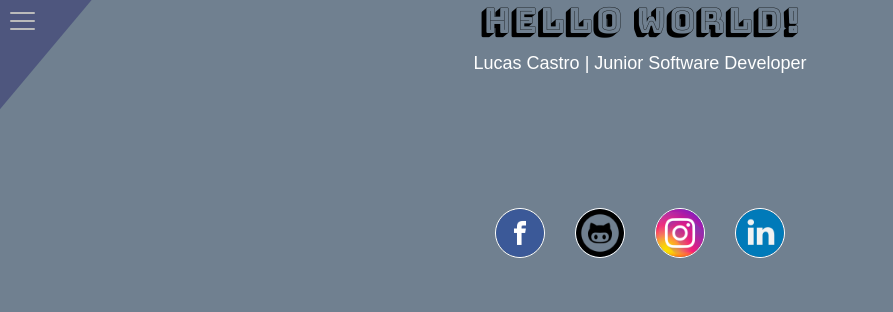
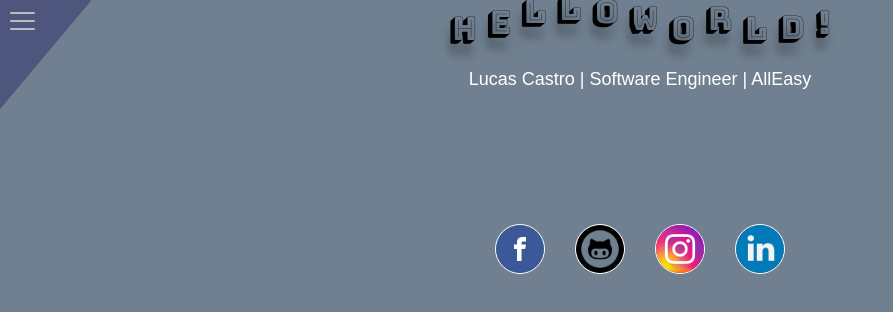
Before and after one commit to lecastro/Portfolio-ninja-vue, a Vue app: page /about in a window 1280 px wide. Shown: the top 312 px of the page, without its empty margins (0-893 px from the left). Built offline with nearby package versions, Linux system fonts and the light colour scheme; no server answers.

Commit message:
criando letras animadas

```diff
--- /dev/null
+++ b/src/components/AnimatedLetters.vue
@@ -0,0 +1,121 @@
+<template>
+<div id="message">
+    <h1>
+        <span class="animationLetters" :class="{'stopLetters':isActive}">H</span>
+        <span class="animationLetters" :class="{'stopLetters':isActive}">e</span>
+        <span class="animationLetters" :class="{'stopLetters':isActive}">l</span>
+        <span class="animationLetters" :class="{'stopLetters':isActive}">l</span>
+        <span class="animationLetters" :class="{'stopLetters':isActive}">o</span>
+        <span class="animationLetters" :class="{'stopLetters':isActive}">W</span>
+        <span class="animationLetters" :class="{'stopLetters':isActive}">o</span>
+        <span class="animationLetters" :class="{'stopLetters':isActive}">r</span>
+        <span class="animationLetters" :class="{'stopLetters':isActive}">l</span>
+        <span class="animationLetters" :class="{'stopLetters':isActive}">d</span>
+        <span class="animationLetters" :class="{'stopLetters':isActive}">!</span>
+    </h1>
+</div>
+</template>
+
+<script>
+export default {
+    props: {
+        isActive: {
+            type: Boolean,
+        }
+    },
+}
+</script>
+
+<style scoped>
+#message h1 {
+    color: #000;
+    font-size: 2.0rem;
+    font-family: 'Bungee Shade';
+}
+
+/* aqui a messagem começa a pula */
+
+.animationLetters {
+    padding: 10px 5px;
+    display: inline-block;
+    animation: animate .7s infinite alternate;
+    text-shadow: 0 9px 0 transparent, 0 10px 10px rgba(0, 0, 0, 0.4);
+}
+
+.stopLetters {
+    animation: stop .7s infinite alternate;
+}
+
+@keyframes animate {
+    0% {
+        transform: translateY(0px);
+    }
+
+    50% {
+        transform: translateY(-20px);
+    }
+
+    100% {
+        transform: translateY(0px);
+    }
+
+}
+
+/* para a animação */
+#message h1 span {
+    padding: 10px 5px;
+    display: inline-block;
+    text-shadow: 0 9px 0 transparent, 0 10px 10px rgba(0, 0, 0, 0.4);
+}
+
+/* nessa etapa o pulo fica mais lento */
+#message h1 span:nth-child(1) {
+    animation-delay: .1s;
+}
+
+#message h1 span:nth-child(2) {
+    animation-delay: .3s;
+}
+
+#message h1 span:nth-child(3) {
+    animation-delay: .4s;
+}
+
+#message h1 span:nth-child(4) {
+    animation-delay: .5s;
+}
+
+#message h1 span:nth-child(5) {
+    animation-delay: .6s;
+}
+
+#message h1 span:nth-child(6) {
+    animation-delay: .7s;
+}
+
+#message h1 span:nth-child(7) {
+    animation-delay: .8s;
+}
+
+#message h1 span:nth-child(8) {
+    animation-delay: .9s;
+}
+
+#message h1 span:nth-child(9) {
+    animation-delay: .1s;
+}
+
+#message h1 span:nth-child(10) {
+    animation-delay: .2s;
+}
+
+#message h1 span:nth-child(11) {
+    animation-delay: .3s;
+}
+
+@media(max-width: 600px) {
+    #message h1 {
+        font-size: 1.5rem;
+    }
+}
+</style>
--- a/src/components/Menu.vue
+++ b/src/components/Menu.vue
@@ -16,6 +16,7 @@
 </template>
 
 <script>
+import { mapMutations } from 'vuex';
 export default {
     data() {
         return {
@@ -23,14 +24,14 @@ export default {
         };
     },
     methods: {
+        ...mapMutations('index', ['STOP_HELLO_WORLD']),
+
         btnOpen() {
-            this.isActive === false ?
-                (this.isActive = true) :
-                (this.isActive = false);
+            this.isActive === false ? (this.isActive = true, this.STOP_HELLO_WORLD(this.isActive)) : (this.isActive = false, this.STOP_HELLO_WORLD(this.isActive));
         },
         closeMenu() {
             this.isActive = false
-        }
+        },
     }
 };
 </script>
--- a/src/pages/Home.vue
+++ b/src/pages/Home.vue
@@ -1,18 +1,19 @@
 <template>
-
 <div id="main">
     <div class="main-avatar">
         <img v-if="items.avatar" :src="items.avatar.avatar_url" :alt="items.avatar.name" />
-        <h1>{{ this.message }}</h1>
+        <HelloWorldComponent :isActive="isActive" />
         <p>{{ this.name }}</p>
     </div>
+
     <NetworkComponent />
 </div>
-
 </template>
 
 <script>
-import NetworkComponent from "../components/Network.vue";
+import NetworkComponent from "../components/Network";
+import HelloWorldComponent from "../components/AnimatedLetters";
+
 import { mapState, mapActions } from 'vuex';
 
 export default {
@@ -21,8 +22,7 @@ export default {
     },
     data() {
         return {
-            message: 'Hello World!',
-            name: 'Lucas Castro | Junior Software Developer'
+            name: 'Lucas Castro | Software Engineer | AllEasy'
         };
     },
     methods: {
@@ -30,9 +30,11 @@ export default {
     },
     computed: {
         ...mapState('github', ['items']),
+        ...mapState('index', ['isActive']),
     },
     components: {
-        NetworkComponent
+        NetworkComponent,
+        HelloWorldComponent,
     }
 };
 </script>
@@ -59,13 +61,6 @@ export default {
     margin: 30px;
 }
 
-#main .main-avatar h1 {
-    color: #000;
-    font-size: 35px;
-    font-family: 'Bungee Shade';
-    text-align: center;
-}
-
 #main .main-avatar p {
     font-size: 18px;
     color: #fff;
--- /dev/null
+++ b/src/vuex/modules/index.js
@@ -0,0 +1,12 @@
+export default {
+  namespaced: true,
+  state: {
+    isActive: false
+  },
+
+  mutations: {
+    STOP_HELLO_WORLD(state, obj) {
+      state.isActive = obj
+    }
+  }
+}
--- a/src/vuex/store.js
+++ b/src/vuex/store.js
@@ -2,12 +2,14 @@ import Vue from 'vue';
 import Vuex from 'vuex';
 
 import github from './modules/github';
+import index from './modules/index'
 
 Vue.use(Vuex);
 
 const store = new Vuex.Store({
   modules: {
     github,
+    index
   }
 });
 
```
